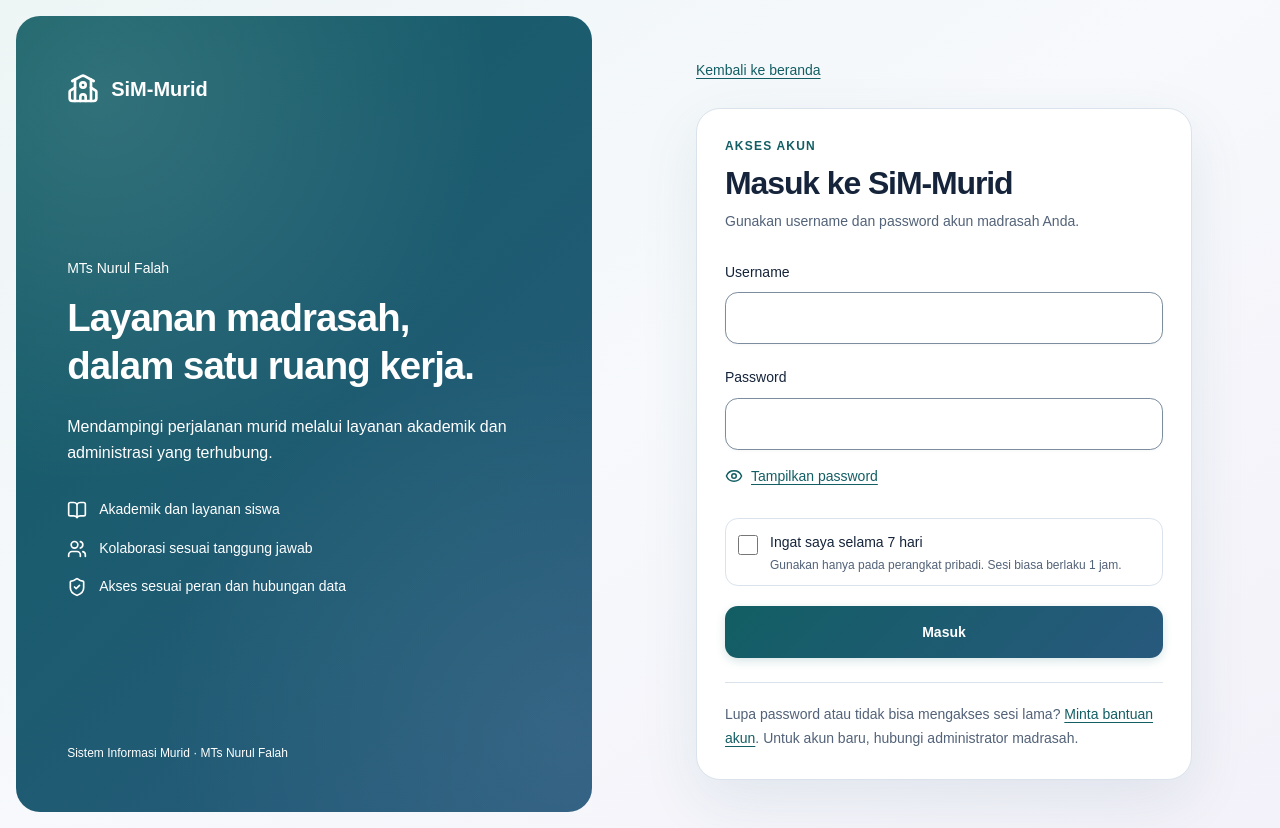
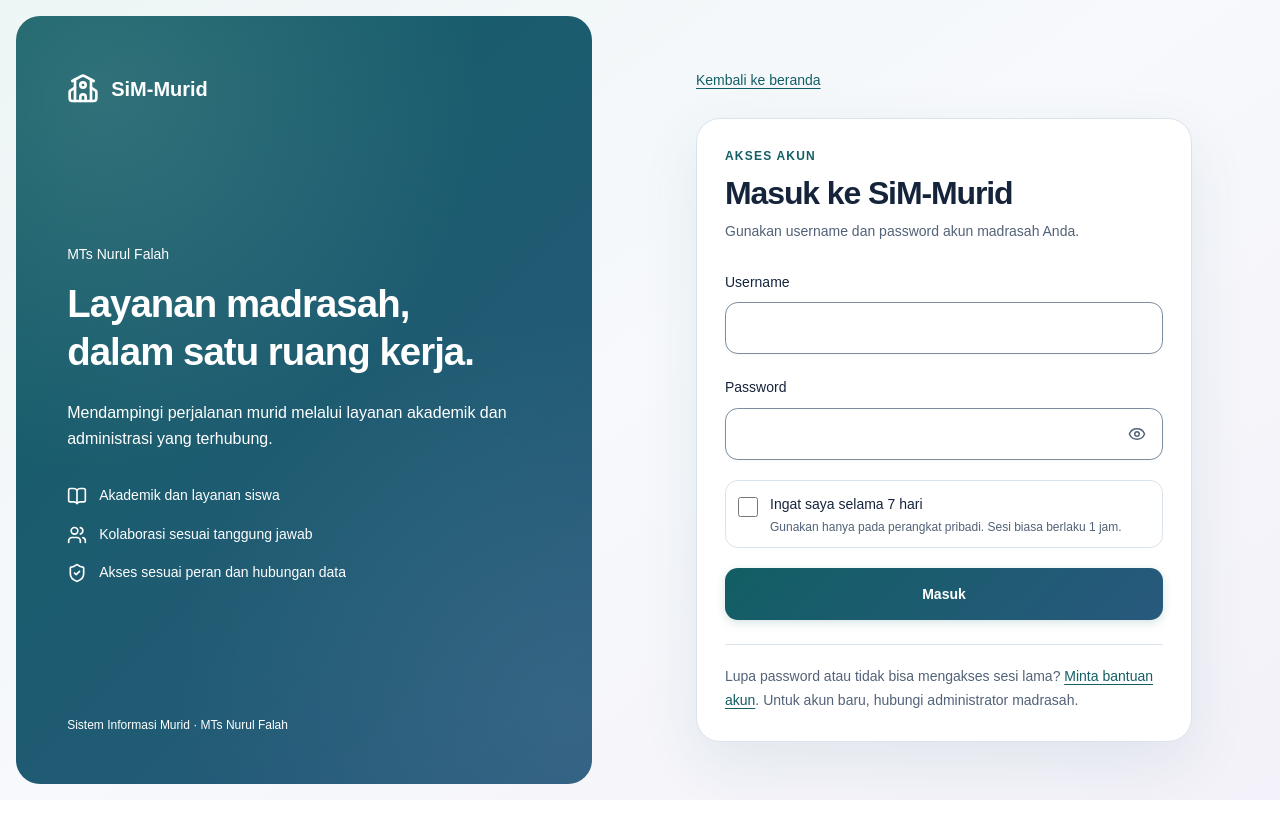
Before and after one commit to kamadmtsnf-ai/sim-murid, a Next.js app in the folder rebuilt/: page /login in a window 1280 px wide. After the commit the page ends 800 px from the top, so only its background shows below. Built offline with nearby package versions, Linux system fonts and the light colour scheme; no server answers.

Commit message:
Polish login password visibility and reCAPTCHA panel

```diff
--- a/rebuilt/src/app/login/login-form.tsx
+++ b/rebuilt/src/app/login/login-form.tsx
@@ -86,7 +86,7 @@ export function LoginForm({captcha = { mode: "disabled" }}: {captcha?: PublicRec
   return <form method="post" action="/api/auth/login" onSubmit={submit} className={styles.form} aria-busy={pending} aria-describedby={message ? "login-error" : undefined}>
     <fieldset disabled={phase !== "idle"} className={styles.fields}>
       <div><label htmlFor="username" className="text-sm font-medium">Username</label><input id="username" name="username" autoComplete="username" autoCapitalize="none" autoCorrect="off" spellCheck={false} required maxLength={100} className={styles.input} /></div>
-      <div><label htmlFor="password" className="text-sm font-medium">Password</label><input id="password" name="password" type={visible ? "text" : "password"} autoComplete="current-password" onKeyUp={e=>setCapsLock(e.getModifierState("CapsLock"))} onBlur={()=>setCapsLock(false)} aria-describedby={capsLock?"login-caps-lock":undefined} required maxLength={1024} className={styles.input} /><button type="button" aria-controls="password" aria-pressed={visible} onClick={() => setVisible(value => !value)} className={styles.passwordToggle}>{visible ? <EyeOff aria-hidden="true" /> : <Eye aria-hidden="true" />}{visible ? "Sembunyikan password" : "Tampilkan password"}</button>{capsLock && <p id="login-caps-lock" role="status" className="text-sm text-muted-foreground">Caps Lock aktif. Periksa huruf besar pada password.</p>}</div>
+      <div><label htmlFor="password" className="text-sm font-medium">Password</label><div className={styles.passwordField}><input id="password" name="password" type={visible ? "text" : "password"} autoComplete="current-password" onKeyUp={e=>setCapsLock(e.getModifierState("CapsLock"))} onBlur={()=>setCapsLock(false)} aria-describedby={capsLock?"login-caps-lock":undefined} required maxLength={1024} className={styles.input} /><button type="button" aria-controls="password" aria-pressed={visible} onClick={() => setVisible(value => !value)} aria-label={visible ? "Sembunyikan password" : "Tampilkan password"} title={visible ? "Sembunyikan password" : "Tampilkan password"} className={styles.passwordToggle}>{visible ? <EyeOff aria-hidden="true" /> : <Eye aria-hidden="true" />}<span className="sr-only">{visible ? "Sembunyikan password" : "Tampilkan password"}</span></button></div>{capsLock && <p id="login-caps-lock" role="status" className="text-sm text-muted-foreground">Caps Lock aktif. Periksa huruf besar pada password.</p>}</div>
       <label className={styles.remember}><input type="checkbox" name="remember" /><span>Ingat saya selama 7 hari<span className="mt-1 block text-xs text-muted-foreground">Gunakan hanya pada perangkat pribadi. Sesi biasa berlaku 1 jam.</span></span></label>
     </fieldset>
     {captcha.mode === "enabled" && <RecaptchaWidget key={captchaVersion} siteKey={captcha.siteKey} onToken={setCaptchaToken} disabled={phase !== "idle"} />}
--- a/rebuilt/src/app/login/login.module.css
+++ b/rebuilt/src/app/login/login.module.css
@@ -19,7 +19,12 @@
 .form, .fields { display: grid; gap: 1.25rem; min-inline-size: 0; }
 .fields:disabled { opacity: .8; }
 .input { display: block; min-inline-size: 0; inline-size: 100%; margin-block-start: .5rem; border: 1px solid var(--input); background: var(--card); padding: .625rem .75rem; }
-.passwordToggle { display: inline-flex; align-items: center; gap: 8px; max-inline-size: 100%; min-block-size: 44px; margin-block-start: .25rem; padding-block: .25rem; border-radius: .25rem; color: var(--primary); font-size: .875rem; text-align: start; text-decoration: underline; text-underline-offset: .2em; }
+.passwordField { position: relative; margin-block-start: .5rem; min-inline-size: 0; }
+.passwordField .input { margin-block-start: 0; padding-inline-end: 3.5rem; }
+.passwordToggle { position: absolute; inset-inline-end: 4px; inset-block-start: 4px; display: inline-flex; align-items: center; justify-content: center; inline-size: 44px; block-size: 44px; border-radius: .6rem; color: var(--muted-foreground); }
+.passwordToggle:hover { background: var(--muted); color: var(--foreground); }
+.passwordToggle:focus-visible { outline: 2px solid var(--ring); outline-offset: -2px; }
+.passwordToggle:disabled { cursor: not-allowed; opacity: .5; }
 .passwordToggle svg { inline-size: 18px; block-size: 18px; flex-shrink: 0; }
 .remember { display: flex; align-items: start; gap: 12px; }
 .remember input { margin-block-start: .25rem; }
--- a/rebuilt/src/app/login/recaptcha-widget.tsx
+++ b/rebuilt/src/app/login/recaptcha-widget.tsx
@@ -1,5 +1,6 @@
 "use client";
 import { useEffect, useRef, useState } from "react";
+import { ShieldCheck, CircleCheck, CircleAlert, LoaderCircle, RotateCw } from "lucide-react";
 import { Button } from "@/components/ui/button";
 
 type CaptchaApi = {
@@ -57,12 +58,16 @@ export function RecaptchaWidget({siteKey, onToken, disabled}: {siteKey: string;
       element?.replaceChildren();
     };
   }, [siteKey, onToken, attempt]);
-  return <section aria-label="Verifikasi keamanan" className="min-w-0 space-y-2">
-    <p className="text-sm font-medium">Verifikasi keamanan</p>
-    <div inert={disabled} aria-disabled={disabled} ref={container} />
-    <p role={state === "error" ? "alert" : "status"} className="text-sm text-muted-foreground">
-      {state === "loading" ? "Memuat reCAPTCHA…" : state === "error" ? "reCAPTCHA belum dapat dimuat. Periksa koneksi, lalu coba kembali." : state === "expired" ? "Verifikasi kedaluwarsa. Centang kembali reCAPTCHA." : state === "verified" ? "Verifikasi selesai. Silakan masuk." : "Centang kotak reCAPTCHA sebelum masuk."}
+  return <section aria-label="Verifikasi keamanan" className="min-w-0 space-y-3 rounded-xl border border-border bg-muted/30 p-3 sm:p-4">
+    <div className="flex min-w-0 items-start gap-2.5">
+      <ShieldCheck aria-hidden="true" className="mt-0.5 size-5 shrink-0 text-primary" />
+      <div className="min-w-0"><p className="text-sm font-semibold">Verifikasi keamanan</p><p className="mt-1 text-xs leading-relaxed text-muted-foreground">Selesaikan pemeriksaan berikut untuk melanjutkan masuk.</p></div>
+    </div>
+    <div className="flex min-h-[144px] min-w-0 items-center justify-center rounded-lg border border-border bg-background py-3"><div inert={disabled} aria-disabled={disabled} ref={container} /></div>
+    <p role={state === "error" ? "alert" : "status"} className={`flex min-w-0 items-start gap-2 text-xs leading-relaxed ${state === "error" || state === "expired" ? "text-destructive" : "text-muted-foreground"}`}>
+      {state === "loading" ? <LoaderCircle aria-hidden="true" className="mt-0.5 size-4 shrink-0 motion-safe:animate-spin" /> : state === "verified" ? <CircleCheck aria-hidden="true" className="mt-0.5 size-4 shrink-0" /> : state === "error" || state === "expired" ? <CircleAlert aria-hidden="true" className="mt-0.5 size-4 shrink-0" /> : null}<span>
+      {state === "loading" ? "Memuat reCAPTCHA…" : state === "error" ? "reCAPTCHA belum dapat dimuat. Periksa koneksi, lalu coba kembali." : state === "expired" ? "Verifikasi kedaluwarsa. Centang kembali reCAPTCHA." : state === "verified" ? "Verifikasi selesai. Silakan masuk." : "Centang kotak reCAPTCHA sebelum masuk."}</span>
     </p>
-    {state === "error" && <Button type="button" variant="outline" disabled={disabled} onClick={() => { setState("loading"); setAttempt(v => v + 1); }}>Muat ulang reCAPTCHA</Button>}
+    {state === "error" && <Button type="button" variant="outline" disabled={disabled} onClick={() => { setState("loading"); setAttempt(v => v + 1); }} className="min-h-11 w-full whitespace-normal"><RotateCw aria-hidden="true" className="size-4 shrink-0" />Muat ulang reCAPTCHA</Button>}
   </section>;
 }
```
Also changed, not shown: 1 other file (tests, documents, lock files or other folders).
